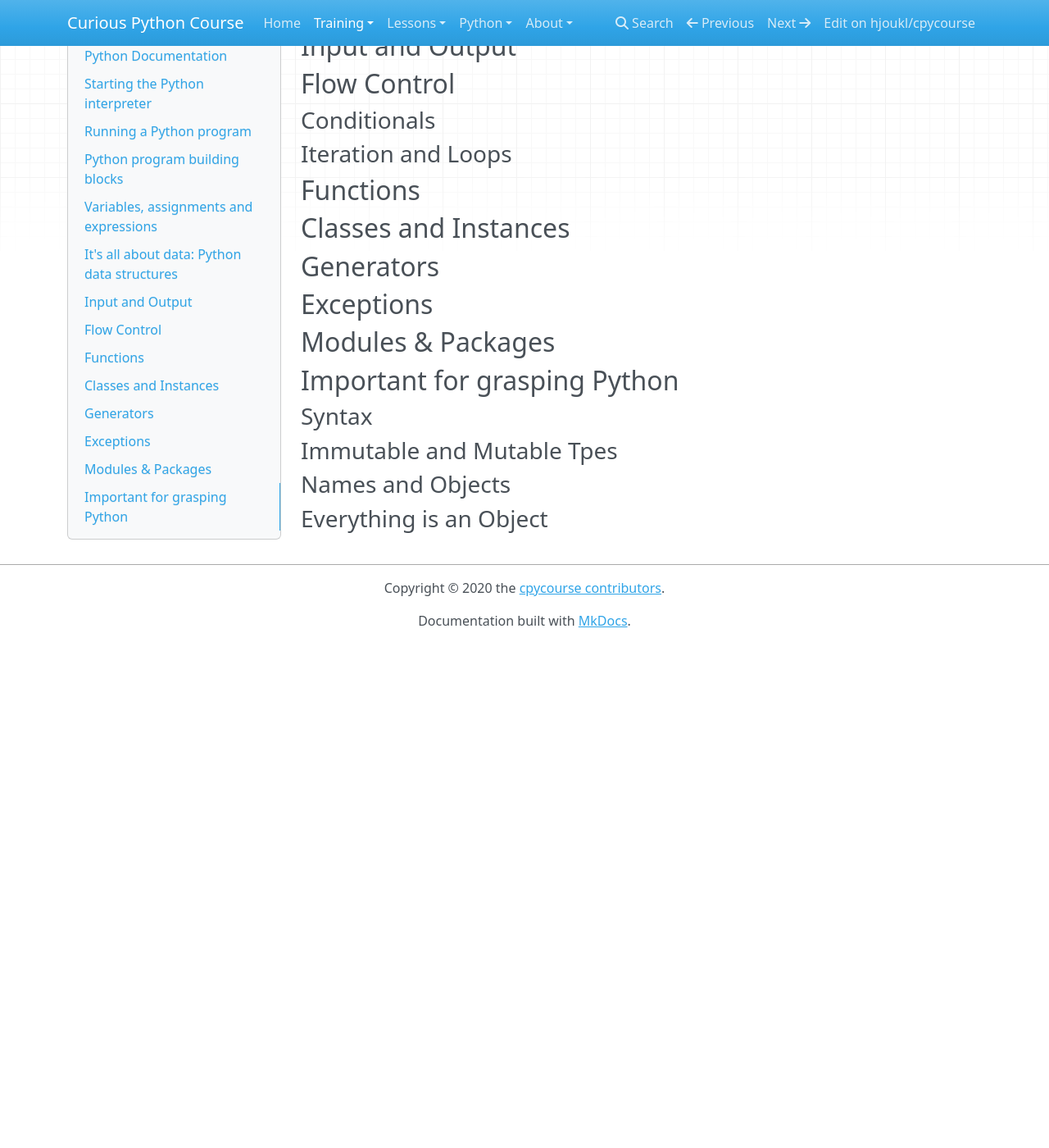
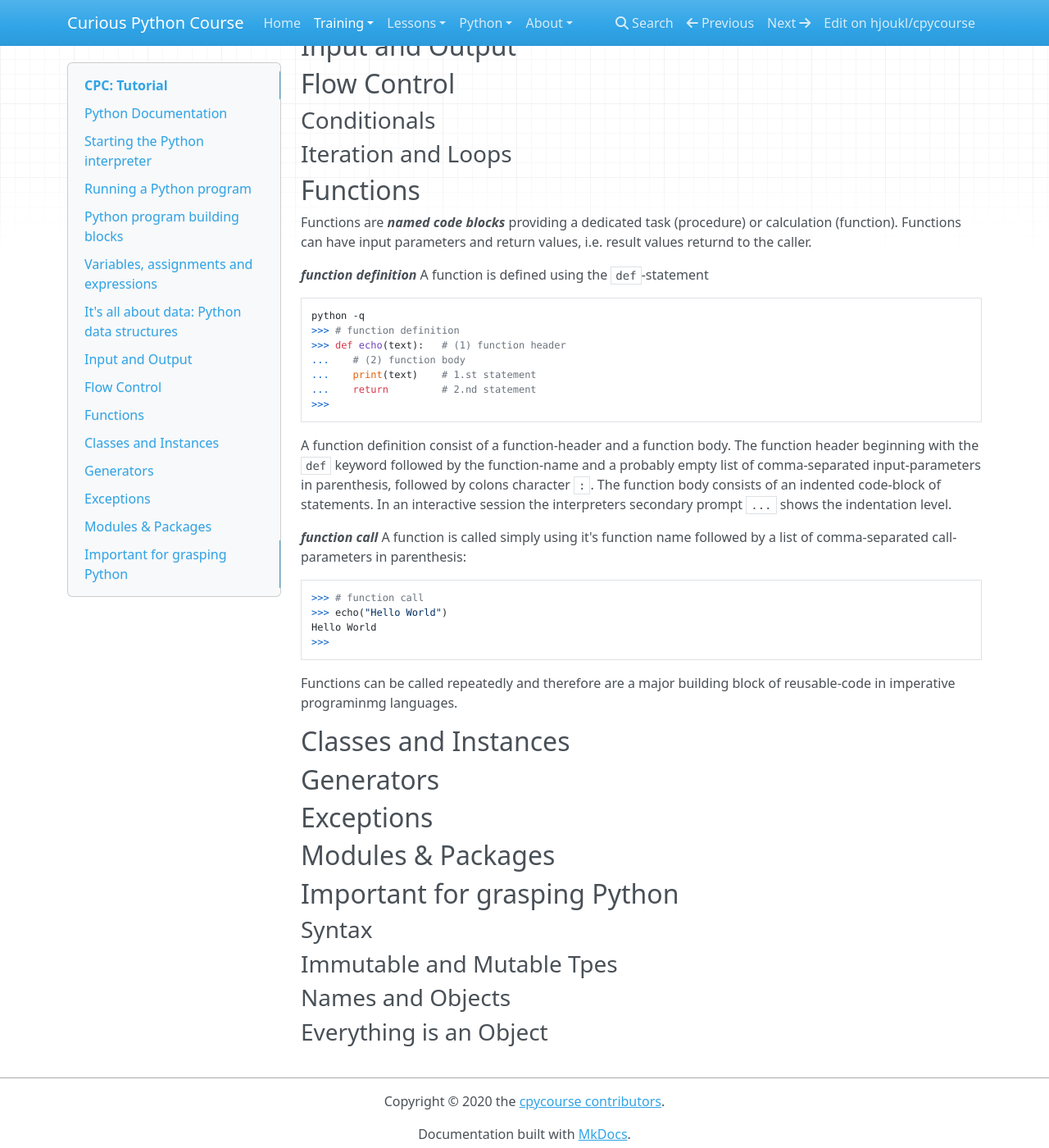
Before and after one commit to rkluger68/cpycourse, an MkDocs documentation site: the page built from docs/training/tutorial.md, in a window 1280 px wide and 1400 px high, scrolled down 11475 px. Shown: the whole window at 82% size. Built offline with MkDocs 1.6.1, drawn with Linux system fonts in a browser that asks for light colours; nearby versions of some CDN libraries; before the commit the page ends 12260 px from its top, so only the background shows below that; some of the changed text lies outside the part shown.

Commit message:
Update tutorial.md
Added content for section "function"

```diff
--- a/docs/training/tutorial.md
+++ b/docs/training/tutorial.md
@@ -188,7 +188,7 @@ Examples:
     a is b       # simple expression using 'is'-operator (check identity as with id()-builtin function)
 
 The evaluation (calculation) of an expression itself is triggered by an appropriate statement.
-Expressions are printable and assignable.
+Expressions are printable and assignable. Because expressions are assignable, they form the smallest unit of reusable code.
 
 
 ### Statements
@@ -558,6 +558,33 @@ The Python `bool` type has a two builtin constants named `False` an `True`
 
 ## Functions
 
+Functions are ***named code blocks*** providing a dedicated task (procedure) or calculation (function). Functions can have input parameters and return values, i.e. result values returnd to the caller.
+
+***function definition***
+A function is defined using the `def`-statement
+
+    python -q
+    >>> # function definition
+    >>> def echo(text):   # (1) function header
+    ...    # (2) function body
+    ...    print(text)    # 1.st statement
+    ...    return         # 2.nd statement
+    >>>
+
+A function definition consist of a function-header and a function body.
+The function header beginning with the `def` keyword followed by the function-name and a probably empty list of comma-separated input-parameters in parenthesis, followed by colons character `:`.
+The function body consists of an indented code-block of statements. In an interactive session the interpreters secondary prompt `...` shows the indentation level.
+
+***function call***
+A function is called simply using it's function name followed by a list of comma-separated call-parameters in parenthesis:
+
+    >>> # function call
+    >>> echo("Hello World")
+    Hello World
+    >>>
+
+Functions can be called repeatedly and therefore are a major building block of reusable-code in imperative programinmg languages.
+
 
 ## Classes and Instances
 
```
